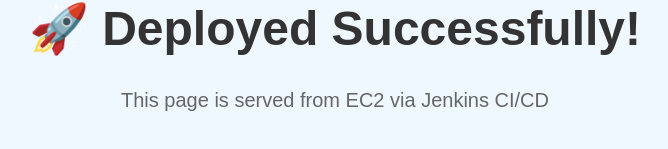
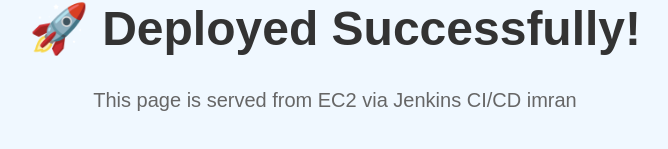
Before and after one commit to Imranbashir340/ec2-pipline-testing, a plain HTML site: page index.html in a window 1280 px wide. Shown: the part 139-288 px from the top of the page, without its empty margins (305-973 px from the left). Drawn offline with Linux system fonts and the light colour scheme.

Commit message:
testing code live

```diff
--- a/index.html
+++ b/index.html
@@ -23,6 +23,6 @@
 </head>
 <body>
   <h1>🚀 Deployed Successfully!</h1>
-  <p>This page is served from EC2 via Jenkins CI/CD</p>
+  <p>This page is served from EC2 via Jenkins CI/CD  imran </p>
 </body>
 </html>
```
